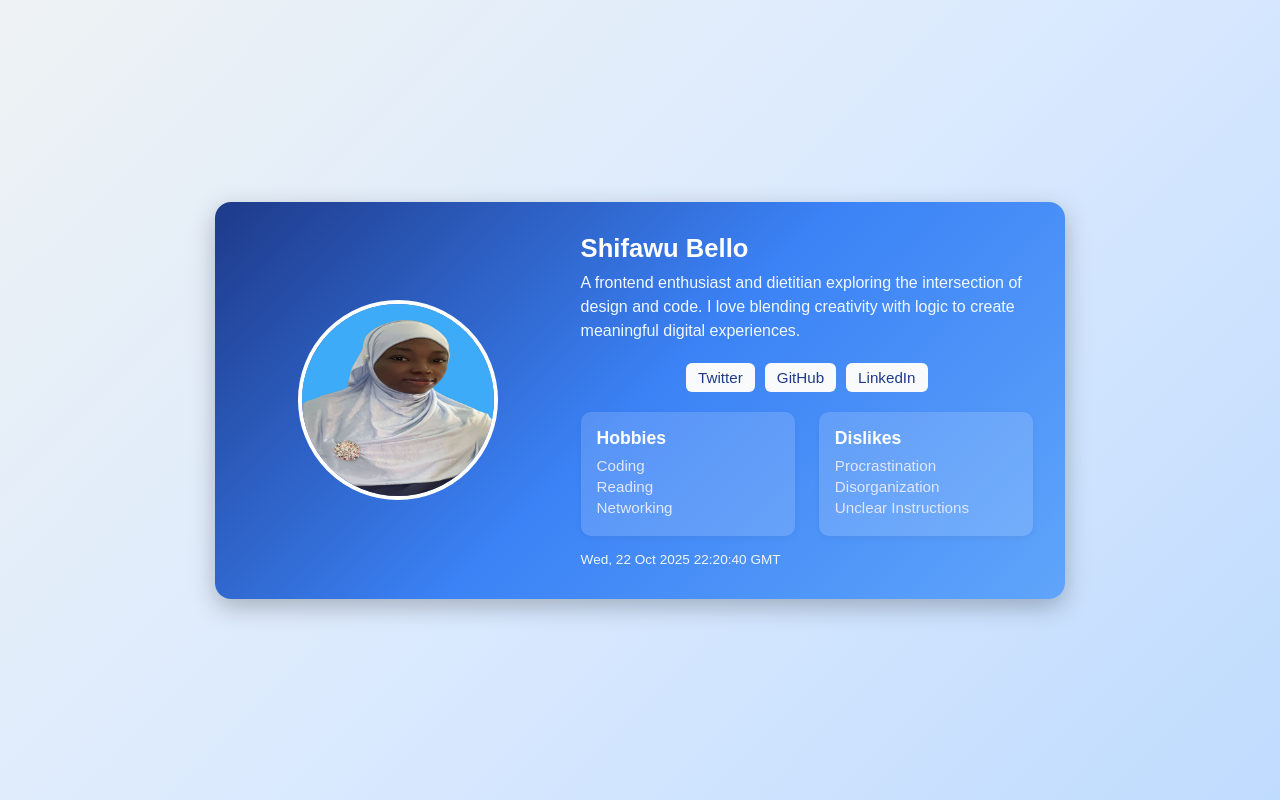
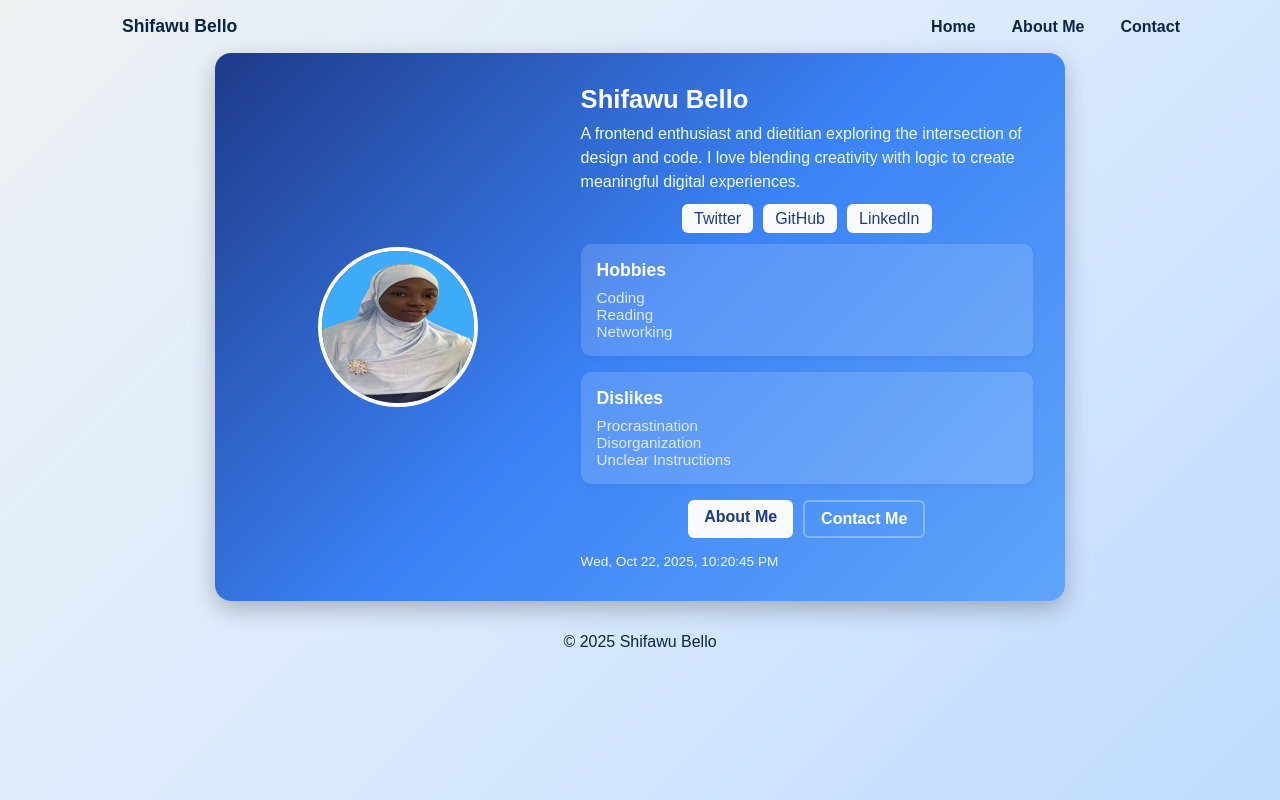
Before and after one commit to Shifawu/Profile-Card, a plain HTML site: page index.html in a window 1280 px wide. Drawn offline with Linux system fonts and the light colour scheme.

Commit message:
Added About and Contact Pages

```diff
--- a/index.html
+++ b/index.html
@@ -8,6 +8,24 @@
     <script src="script.js" defer></script>
 </head>
 <body>
+    <div class="container">
+        <header>
+            <div class="site-title">Shifawu Bello</div>
+            <nav class="top-nav">
+              <ul class="desktop">
+                <li><a href="index.html">Home</a></li>
+                <li><a href="about.html">About Me</a></li>
+                <li><a href="contact.html">Contact</a></li>
+              </ul>
+              <button class="menu-toggle" id="menu-toggle"><span></span><span></span><span></span></button>
+              <ul class="mobile" id="mobile-nav">
+                <li><a href="index.html">Home</a></li>
+                <li><a href="about.html">About Me</a></li>
+                <li><a href="contact.html">Contact</a></li>
+              </ul>
+            </nav>
+        </header>
+        <main>
             <article data-testid="test-profile-card">
                 <figure>
                     <img src="./Asset/SHIFAWU.jpg" alt="Profile Picture" data-testid="test-user-avatar">
@@ -24,7 +42,7 @@
                             <li><a href="#" target="_blank" rel="noopener noreferrer" data-testid="test-user-social-linkedin">LinkedIn</a></li>
                         </ul>
                     </nav>
-            <div class="section">
+                    <div class="sections">
                         <section data-testid="test-user-hobbies">
                             <h3>Hobbies</h3>
                             <ul>
@@ -44,8 +62,22 @@
                         </section>
                     </div>
 
+                    <div class="card-buttons">
+                        <a href="about.html">About Me</a>
+                        <a href="contact.html" class="outline">Contact Me</a>
+                    </div>
+
                     <div class="date-section"></div>
+                    <div class="date-section">
+                        <p id="profile-time">Loading time...</p>
+                    </div>
                 </div>
             </article>
+        </main>
+
+        <footer>
+            <p>&copy; 2025 Shifawu Bello</p>
+        </footer>
+    </div>
 </body>
 </html>
--- a/script.js
+++ b/script.js
@@ -1,6 +1,74 @@
-const dateELement = document.createElement("p");
-dateELement.setAttribute("data-testid", "currentTimeUTC");
+// Time updater (formatted)
+const t = document.getElementById("profile-time");
+function updateTime() {
+  const now = new Date();
+  const formatted = now.toLocaleString("en-US", {
+    weekday: "short",
+    month: "short",
+    day: "numeric",
+    year: "numeric",
+    hour: "2-digit",
+    minute: "2-digit",
+    second: "2-digit",
+  });
+  if (t) t.textContent = formatted;
+}
+setInterval(updateTime, 1000);
+updateTime();
 
-dateELement.textContent = new Date().toUTCString();
+// Mobile menu toggle
+const menuToggle = document.getElementById("menu-toggle");
+const mobileNav = document.getElementById("mobile-nav");
+menuToggle.addEventListener("click", () => {
+  const isActive = mobileNav.classList.toggle("active");
+  menuToggle.setAttribute("aria-expanded", isActive);
+});
 
-document.querySelector(".date-section").appendChild(dateELement);
+// Close mobile nav on link click
+mobileNav.querySelectorAll("a").forEach(link => {
+  link.addEventListener("click", () => {
+    mobileNav.classList.remove("active");
+    menuToggle.setAttribute("aria-expanded", "false");
+  });
+});
+
+// Contact form validation
+const form = document.getElementById("contactForm");
+form.addEventListener("submit", (e) => {
+  e.preventDefault();
+  let valid = true;
+  const name = document.getElementById("cname");
+  const email = document.getElementById("cemail");
+  const subject = document.getElementById("csubject");
+  const msg = document.getElementById("cmessage");
+  const err = (id, text) => (document.getElementById(id).textContent = text);
+  const success = document.getElementById("contact-success");
+  err("err-name", "");
+  err("err-email", "");
+  err("err-subject", "");
+  err("err-message", "");
+  success.textContent = "";
+  if (!name.value.trim()) {
+    err("err-name", "Full name is required.");
+    valid = false;
+  }
+  if (!email.value.trim()) {
+    err("err-email", "Email is required.");
+    valid = false;
+  } else if (!/^[^\s@]+@[^\s@]+\.[^\s@]+$/.test(email.value)) {
+    err("err-email", "Enter a valid email.");
+    valid = false;
+  }
+  if (!subject.value.trim()) {
+    err("err-subject", "Subject is required.");
+    valid = false;
+  }
+  if (msg.value.trim().length < 10) {
+    err("err-message", "Message must be at least 10 characters.");
+    valid = false;
+  }
+  if (valid) {
+    success.textContent = "✅ Your message has been sent successfully!";
+    form.reset();
+  }
+});
--- a/style.css
+++ b/style.css
@@ -1,166 +1,205 @@
-* {
-    box-sizing: border-box;
-    margin: 0;
-    padding: 0;
+* { box-sizing: border-box; margin: 0; padding: 0; }
+
+body {
+  font-family: "Poppins", sans-serif;
+  background: linear-gradient(135deg, #eef2f3, #dbeafe, #bfdbfe);
+  min-height: 100vh;
+  display: flex;
+  flex-direction: column;
+  align-items: center;
+  color: #111;
 }
 
-body {
-    font-family: Arial, Helvetica, sans-serif;
-    background: linear-gradient(135deg, #eef2f3, #dbeafe, #bfdbfe);
+header {
+  width: 100%;
+  max-width: 1100px;
+  margin: 1rem;
   display: flex;
-    justify-content: center;
   align-items: center;
-    min-height: 100vh;
-    padding: 1rem;
+  justify-content: space-between;
+  gap: 1rem;
 }
 
-article[data-testid="test-profile-card"] {
+.site-title { font-size: 1.1rem; font-weight: 600; color: #0b2545; }
+
+.top-nav ul {
+  list-style: none;
+  display: flex;
+  gap: 1rem;
+  align-items: center;
+}
+.top-nav a {
+  text-decoration: none;
+  color: #0b2545;
+  font-weight: 600;
+  padding: 6px 10px;
+  border-radius: 6px;
+}
+.top-nav a:hover,
+.top-nav a:focus { background: rgba(59,130,246,0.12); outline: none; }
+
+.menu-toggle {
+  display: none;
+  cursor: pointer;
+  flex-direction: column;
+  gap: 4px;
+}
+.menu-toggle span {
+  width: 24px; height: 3px; background: #0b2545; border-radius: 3px;
+}
+.top-nav .mobile { display: none; }
+
+.container { width: 100%; max-width: 1100px; padding: 0 1rem; }
+
+article[data-testid="test-profile-card"]{
   background: linear-gradient(135deg, #1e3a8a, #3b82f6, #60a5fa);
   color: #fff;
-    /* margin: 2rem; */
   padding: 2rem;
   border-radius: 16px;
+  box-shadow: 0 8px 25px rgba(0,0,0,0.25);
+  width: 100%;
   max-width: 850px;
-    width: 100%;
-    box-shadow: 0 8px 25px rgb(0, 0, 0, 0.25);
   display: flex;
   flex-direction: column;
   align-items: center;
   text-align: center;
   transition: transform 0.3s ease;
+  margin: 0 auto;
+}
+article[data-testid="test-profile-card"]:hover { transform: translateY(-4px); }
+
+figure { display:flex; justify-content:center; align-items:center; }
+img[data-testid="test-user-avatar"] {
+  width: 140px; height:140px; border-radius:50%; object-fit:cover;
+  margin-bottom:1rem; border:4px solid #fff;
 }
 
-article[data-testid="test-profile-card"]:hover {
-    transform: translate(-4px);
+h2[data-testid="test-user-name"] { font-size:1.6rem; margin-bottom:0.5rem; }
+p[data-testid="test-user-bio"] { color:#f0f9ff; font-size:1rem; margin-bottom:1rem; line-height:1.5; }
+
+nav[data-testid="test-user-social-links"] { margin-bottom:1rem; }
+nav[data-testid="test-user-social-links"] > ul{
+  display:flex; gap:10px; list-style:none; justify-content:center; flex-wrap:wrap;
+}
+nav[data-testid="test-user-social-links"] li a{
+  color:#1e3a8a; background:#f8fafc; padding:6px 12px; border-radius:6px;
+  text-decoration:none; font-weight:500;
+}
+nav[data-testid="test-user-social-links"] li a:hover { background:#bfdbfe; }
+
+/* --- Hobbies & Dislikes --- */
+.sections {
+  display: flex;
+  flex-wrap: wrap;
+  gap: 1rem;
+  /* width: 100%; */
+  margin-top: 0.5rem;
+}
+.sections section {
+  flex: 1 1 45%;
+  background: rgba(255,255,255,0.15);
+  border-radius:10px;
+  padding:1rem;
+  box-shadow:0 2px 6px rgba(0,0,0,0.05);
+  min-width: 250px;
+}
+.sections h3 { color:#fff; margin-bottom:0.5rem; font-size:1.1rem; }
+.sections ul { list-style:none; color:#e0e7ff; font-size:0.95rem; }
+
+.card-buttons { display:flex; gap:10px; margin-top:1rem; justify-content:center; }
+.card-buttons a {
+  background:#f8fafc; color:#1e3a8a; padding:8px 16px; border-radius:6px;
+  text-decoration:none; font-weight:600;
+}
+.card-buttons a.outline {
+  background: transparent; border: 2px solid rgba(255,255,255,0.3); color:#fff;
 }
 
-figure {
-    flex: 1;
-    display: flex;
-    justify-content: center;
-    align-items: center;
+.date-section { font-size:0.85rem; color:#f1f5f9; margin-top:1rem; }
+
+#contact {
+  width: 100%; max-width: 900px; margin: 1.5rem auto;
+  border-radius: 12px; padding: 1.75rem;
+  box-shadow: 0 8px 20px rgba(0,0,0,0.12);
+  background: #ffffff; color: #0b2545;
+}
+#contact h2 { color: #1e3a8a; margin-bottom:0.75rem; }
+#contact form { display:flex; flex-direction:column; gap:0.75rem; }
+#contact input, #contact textarea {
+  padding:10px; border-radius:8px; border:1px solid #d1d5db;
+  font-family:inherit;
+}
+#contact button {
+  margin-top:0.5rem; padding:10px 14px;
+  background:#1e3a8a; color:#fff; border:none;
+  border-radius:8px; cursor:pointer; font-weight:600;
+}
+.error { color:#b91c1c; font-size:0.9rem; min-height:1rem; }
+.success { color:#065f46; font-weight:600; }
+
+
+/* About Page Container */
+.about-container {
+max-width: 900px;
+margin: 2rem auto;
+background: #fff;
+padding: 2rem;
+border-radius: 12px;
+box-shadow: 0 4px 10px rgba(0, 0, 0, 0.05);
 }
 
-img[data-testid="test-user-avatar"] {
-    width: 200px;
-    height: 200px;
-    border-radius: 50%;
-    object-fit: cover;
-    margin-bottom: 1rem;
-    border: 4px solid #fff;
+.about-container h1 {
+text-align: center;
+margin-bottom: 1.5rem;
+font-size: 2rem;
+color: #1f2937;
 }
 
-h2[data-testid="test-user-name"] {
-    font-size: 1.6rem;
-    margin-bottom: 0.5rem;
+/* Each Section */
+.about-section {
+margin-bottom: 2rem;
 }
 
-p[data-testid="test-user-bio"] {
-    color: #f0f9ff;
-    font-size: 1rem;
-    margin-bottom: 1rem;
-    line-height: 1.5;
+.about-section h2 {
+color: #0c0c0c;
+font-size: 1.3rem;
+margin-bottom: 0.6rem;
 }
 
-nav[data-testid="test-user-social-links"] {
-    display: flex;
-    justify-content: center;
-    flex-wrap: wrap;
-    gap: 10px;
-    margin-bottom: 1rem;
+.about-section p,
+.about-section ul {
+color: #4b5563;
+font-size: 1rem;
+line-height: 1.8;
 }
 
-nav[data-testid="test-user-social-links"] > ul {
-    display: flex;
-    gap: 10px;
-    list-style: none;
-    padding: 0;
-    margin: 0;
-    justify-content: center;
-    flex-wrap: wrap;
+.about-section ul {
+list-style: disc;
+margin-left: 1.5rem;
 }
 
-nav[data-testid="test-user-social-links"] li a {
-    color: #1e3a8a;
-    background: #f8fafc;
-    padding: 6px 12px;
-    border-radius: 6px;
-    text-decoration: none;
-    font-weight: 500;
-    transition: backgrou    0.3s, transform 0.2s;
-    display: inline-block;
-}
-
-nav[data-testid="test-user-social-links"] li a:hover {
-    background: #bfdbfe;
-    transform: scale(1.05);
-}
-
-.section {
-    display: flex;
-    flex-direction: column;
-    gap: 1rem;
-    width: 100%;
-}
-
-section {
-    background: rgba(255, 255, 255, 0.15);
-    border-radius: 10px;
-    padding: 1rem;
-    box-shadow: 0 2px 6px rgba(0, 0, 0, 0.05);
-}
-
-h3 {
-    margin-bottom: 0.5rem;
-    color: #fff;
-    font-size: 1.1rem;
-}
-
-ul {
-    list-style-type: none;
-    color: #e0e7ff;
-    font-size: 0.95rem;
-}
-
-li {
-    margin: 4px 0;
-}
-
-.date-section {
-    font-size: 0.85rem;
-    color: #f1f5f9;
-    margin-top: 1rem;
-}
+footer { text-align:center; margin:2rem 0; color:#0b2545; }
 
 @media (min-width: 768px) {
   article[data-testid="test-profile-card"] {
     flex-direction: row;
+    text-align: left;
     align-items: center;
-        text-align: left;
     justify-content: space-between;
     gap: 2rem;
   }
-
-    figure {
-        flex: 0.4;
+  figure { flex: 0.4; }
+  .content { flex: 0.6; }
+  .sections { flex-direction: row; }
+  img[data-testid="test-user-avatar"] { width:160px; height:160px; margin-bottom:0; }
 }
 
-    .content {
-        flex: 0.6;
+@media (max-width: 767px) {
+  header { padding: 0.5rem 1rem; }
+  .menu-toggle { display:flex; }
+  .top-nav ul.desktop { display:none; }
+  .top-nav .mobile { display:none; flex-direction:column; gap:0.5rem; }
+  .card-buttons { flex-direction:column; }
+  .card-buttons a { width:100%; text-align:center; }
+  .top-nav .mobile.active { display:flex; }
 }
-
-    .section {
-        flex-direction: row;
-        gap: 1.5rem;
-    }
-
-    section {
-        flex: 1;
-    }
-
-    img[data-testid="test-user-avatar"] {
-        width: 200px;
-        height: 200px;
-        margin-bottom: 0;
-    }
-}
```
Also changed, not shown: about.html (added, +71 -0 lines), contact.html (added, +61 -0 lines). Lines whose indentation alone changed are shown as unchanged.
